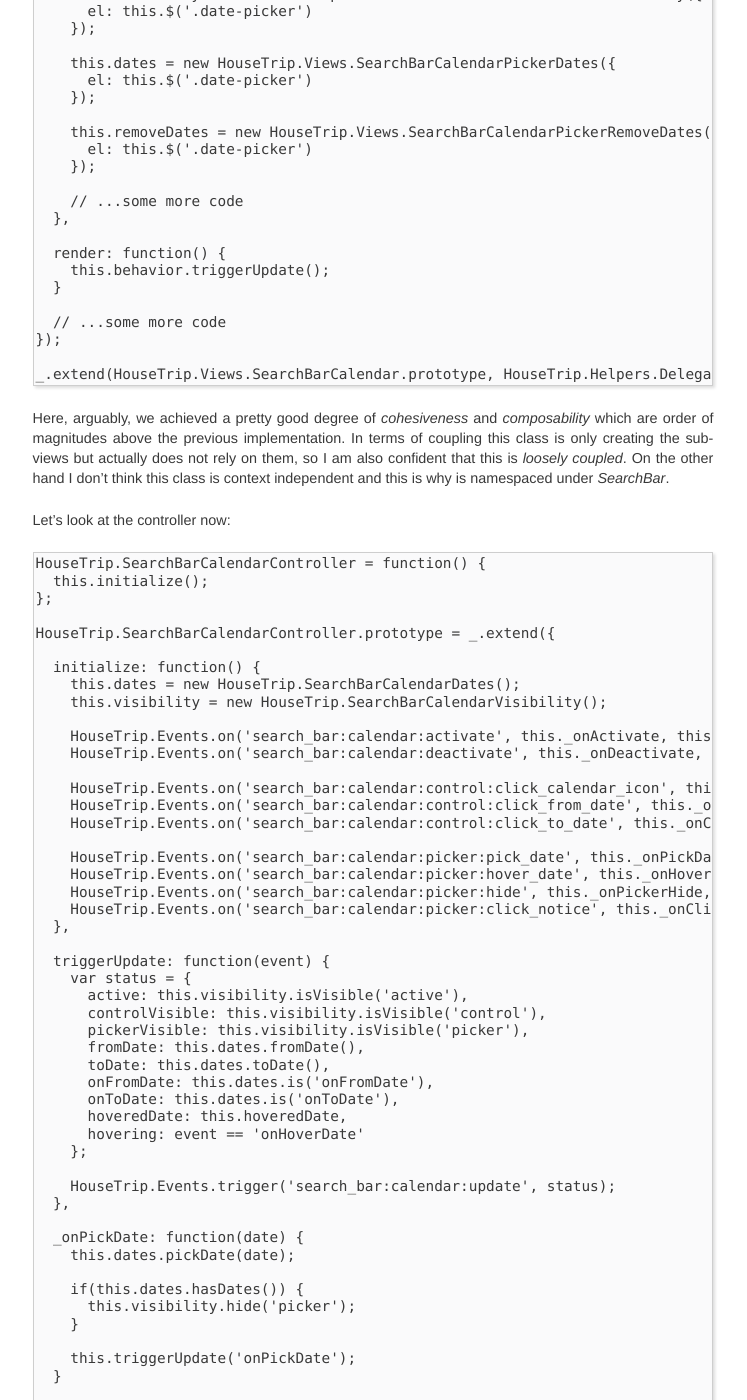
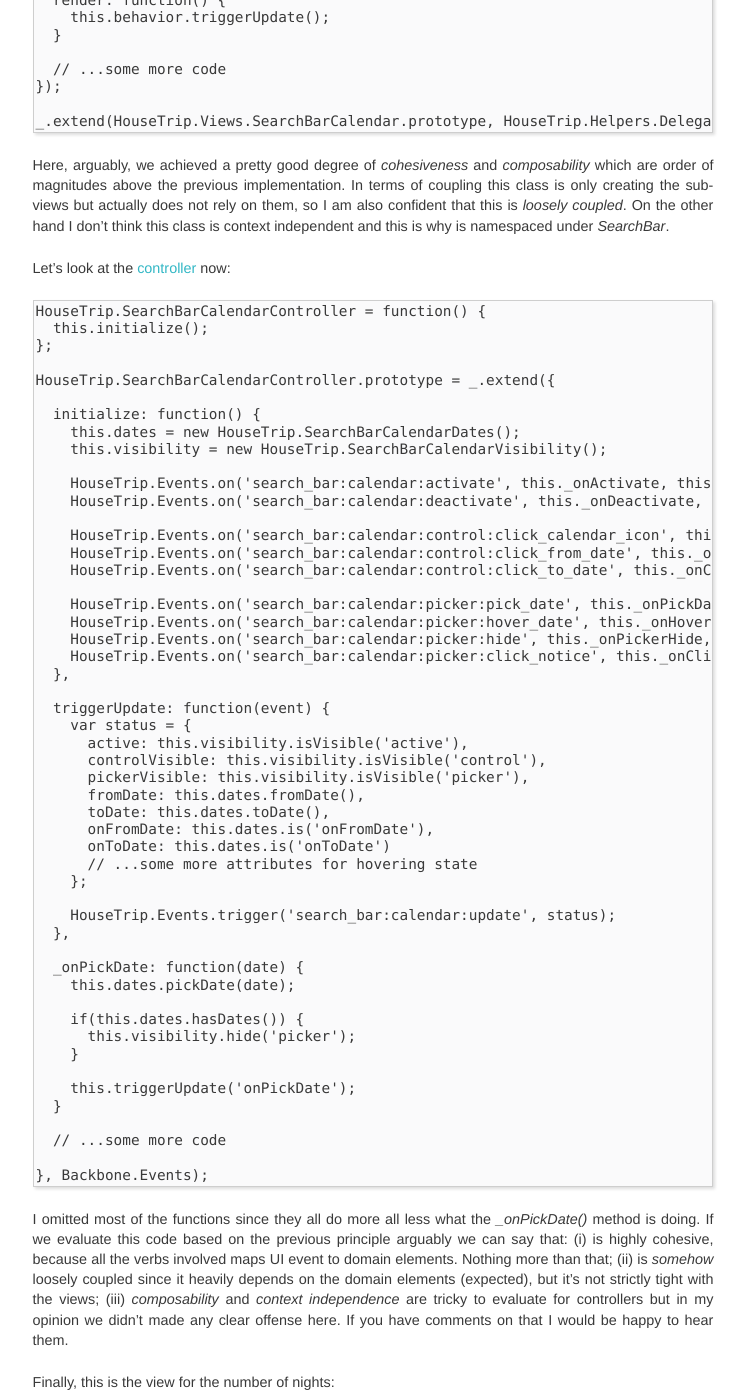
Before and after one commit to HouseTrip/housetrip.github.com, a Jekyll site: the page built from _posts/2014-11-25-calendar-refactoring.md, in a window 1280 px wide and 1400 px high, scrolled down 7722 px. Shown: the whole window, without its empty margins (267-1014 px from the left). Built offline with Jekyll 4.4.1, drawn with Linux system fonts in a browser that asks for light colours; comment, search, counter and statistics services are not loaded; some of the changed text lies outside the part shown.

```diff
--- a/_posts/2014-11-25-calendar-refactoring.md
+++ b/_posts/2014-11-25-calendar-refactoring.md
@@ -106,21 +106,7 @@ Finally the original *calendar* class now have the responsibility to compose the
 
 {% img /images/2014-11-25/calendar_new_class_diagram.png 600 %}
 
-The typical interaction starts from the user clicking on some UI element. The backbone view associated to this area of the DOM capture the UI event and triggers the corresponding pub/sub event in the *HouseTrip.events* bus. The controller is subscribed to all the calendar events and work out what it should do for each of them orchestrating the domain objects. Finally, the controller trigger a *calendar:update* event to which the views are subscribed. This event provides a status read-only object that *serialise* the domain entities to be read by the view. This is a maybe unnecessary indirection that I introduced but I found it useful to separate the domain objects from the information needed by the views to be rendered. This is definitely an arguable design decision and the rationale behind it is to further decrese the coupling between the layers. Here it is the status object in all its glory:
-
-<pre>
-  var status = {
-    active: this.visibility.isVisible('active'),
-    controlVisible: this.visibility.isVisible('control'),
-    pickerVisible: this.visibility.isVisible('picker'),
-    fromDate: this.dates.fromDate(),
-    toDate: this.dates.toDate(),
-    onFromDate: this.dates.is('onFromDate'),
-    onToDate: this.dates.is('onToDate'),
-    hoveredDate: this.hoveredDate,
-    hovering: event == 'onHoverDate'
-  };
-</pre>
+The typical interaction starts from the user clicking on some UI element. The backbone view associated to this area of the DOM capture the UI event and triggers the corresponding pub/sub event in the *HouseTrip.events* bus. The controller is subscribed to all the calendar events and work out what it should do for each of them orchestrating the domain objects. Finally, the controller trigger a *calendar:update* event to which the views are subscribed. This event provides a *status* object that *serialise* the domain entities to be read by the view. This is a maybe unnecessary indirection that I introduced but I found it useful to separate the domain objects from the information needed by the views to be rendered. You can find the details in the [controller code](#controller-code) shown in the next section.
 
 An example of interactions between these objects is shown in the sequence diagram underneath which starts when the user select a date from the picker panel:
 
@@ -173,7 +159,7 @@ _.extend(HouseTrip.Views.SearchBarCalendar.prototype, HouseTrip.Helpers.Delegati
 
 Here, arguably, we achieved a pretty good degree of *cohesiveness* and *composability* which are order of magnitudes above the previous implementation. In terms of coupling this class is only creating the sub-views but actually does not rely on them, so I am also confident that this is *loosely coupled*. On the other hand I don't think this class is context independent and this is why is namespaced under *SearchBar*.
 
-Let's look at the controller now:
+Let's look at the <a name="controller-code">controller</a> now:
 
 <pre class="lang:js decode:true " title="the calendar controller" >
 HouseTrip.SearchBarCalendarController = function() {
@@ -207,9 +193,8 @@ HouseTrip.SearchBarCalendarController.prototype = _.extend({
       fromDate: this.dates.fromDate(),
       toDate: this.dates.toDate(),
       onFromDate: this.dates.is('onFromDate'),
-      onToDate: this.dates.is('onToDate'),
-      hoveredDate: this.hoveredDate,
-      hovering: event == 'onHoverDate'
+      onToDate: this.dates.is('onToDate')
+      // ...some more attributes for hovering state
     };
 
     HouseTrip.Events.trigger('search_bar:calendar:update', status);
@@ -277,7 +262,7 @@ Here I truly believe you can see the advantage of the approach. The view is *hig
 
 To wrap up this evaluation let's see the updated stats that Plato provides us:
 
-{% img /images/2014-11-25/plato_new_calendar.png %}
+{% img /images/2014-11-25/plato_new_calendar.png 500 %}
 
 We can make some simple observations on these data:
 
```
Also changed, not shown: images/2014-11-25/calendar_new_class_diagram.png.
